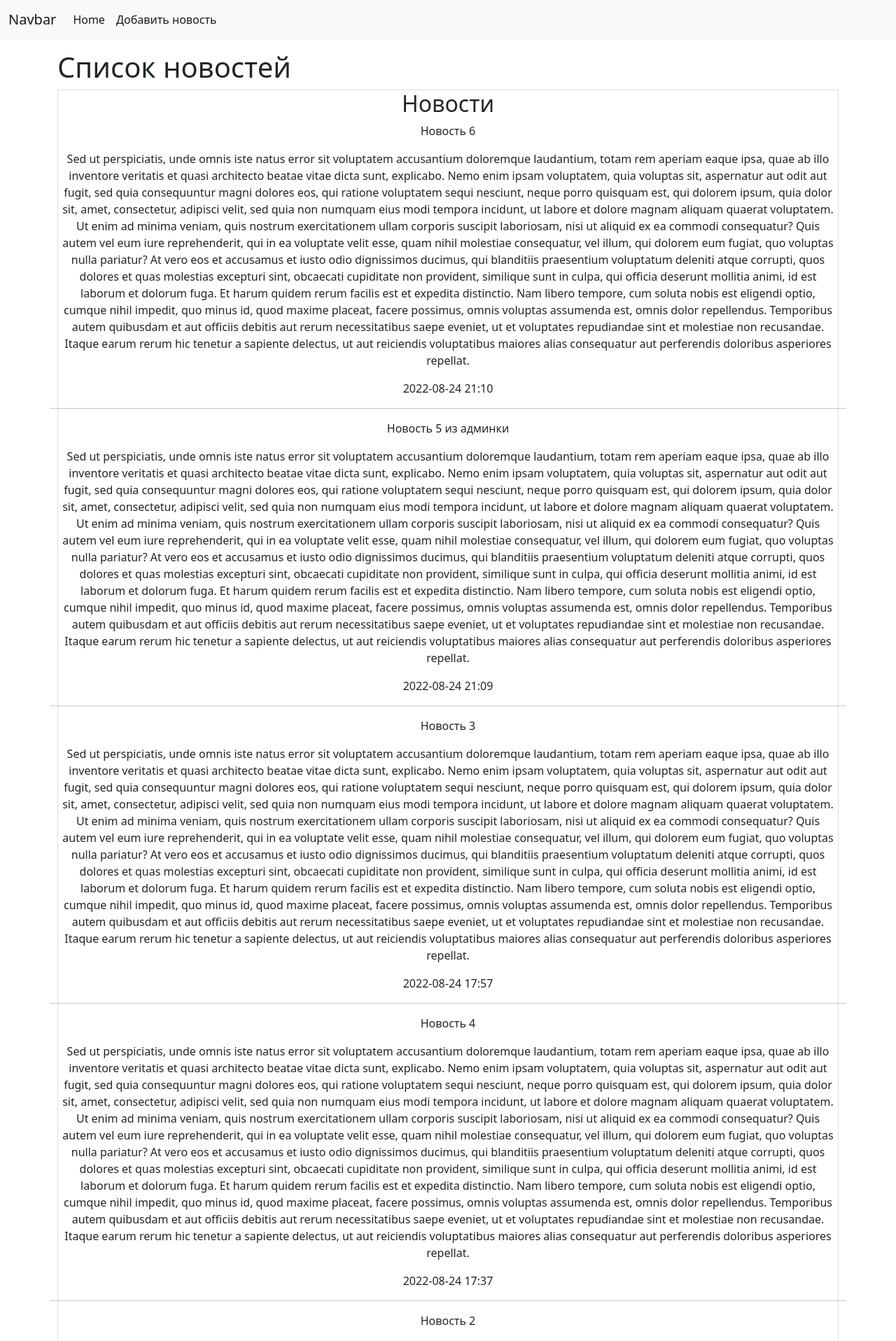
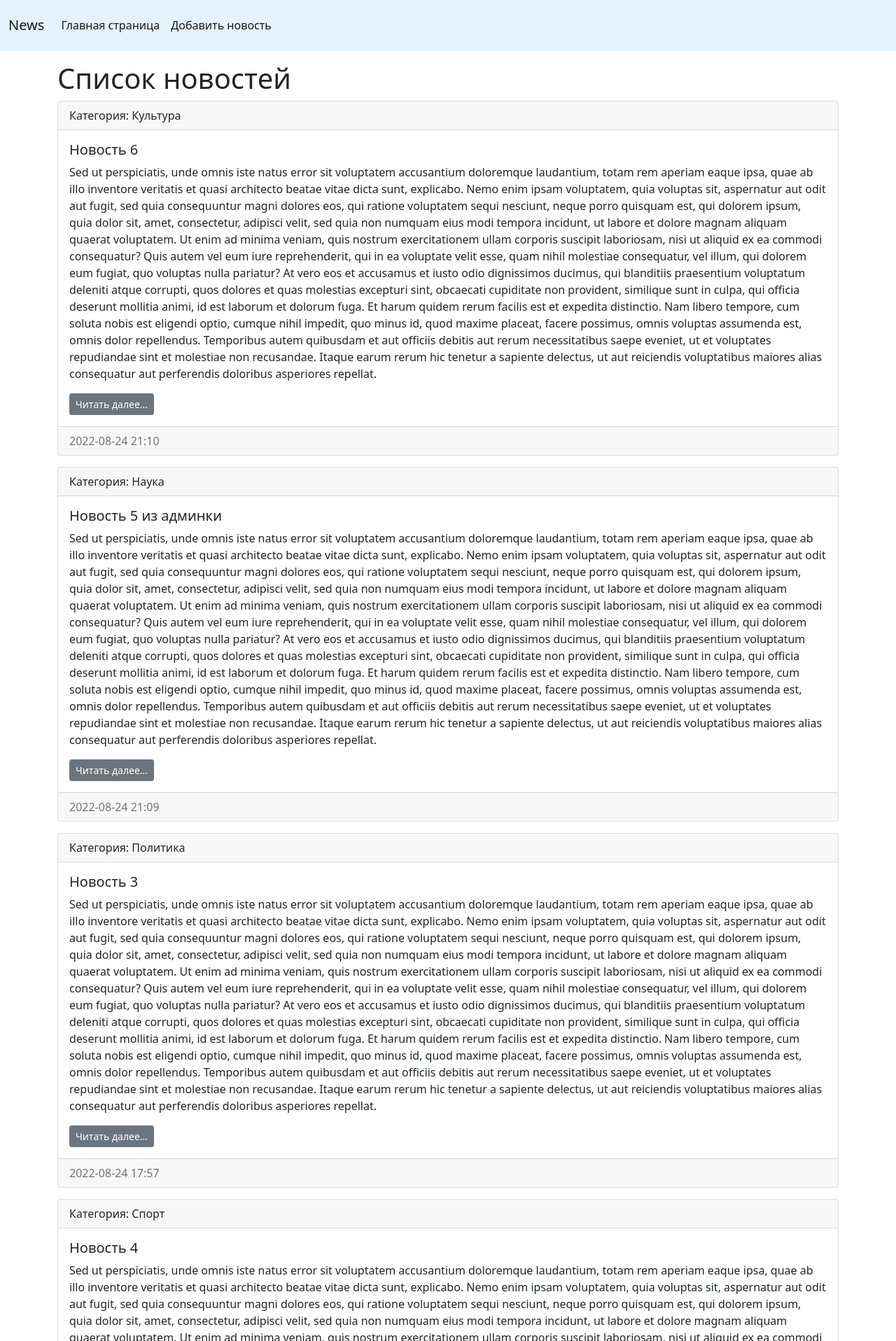
Before and after one commit to zippo761/news_blog_django, a Django app: page / in a window 1280 px wide. Shown: the top 1916 px of the page at 70% size. Run offline with Django 4.2, Linux system fonts and the light colour scheme; data comes from the database, SQL or seed files in the repository; both versions use the stored data as it was after the commit.

Commit message:
create main template index

```diff
--- a/news/templates/news/index.html
+++ b/news/templates/news/index.html
@@ -11,16 +11,17 @@
     <title>Новости</title>
   </head>
   <body>
-  <nav class="navbar navbar-expand-lg navbar-light bg-light col-mb-5">
+  <nav class="navbar navbar-light" style="background-color: #e3f2fd;">
+      <nav class="navbar navbar-expand-lg navbar-light col-mb-5">
           <div class="container-fluid">
-    <a class="navbar-brand" href="#">Navbar</a>
+            <a class="navbar-brand" href="/">News</a>
             <button class="navbar-toggler" type="button" data-toggle="collapse" data-target="#navbarSupportedContent" aria-controls="navbarSupportedContent" aria-expanded="false" aria-label="Toggle navigation">
               <span class="navbar-toggler-icon"></span>
             </button>
             <div class="collapse navbar-collapse" id="navbarSupportedContent">
               <ul class="navbar-nav mr-auto mb-2 mb-lg-0">
                 <li class="nav-item">
-          <a class="nav-link active" aria-current="page" href="/">Home</a>
+                  <a class="nav-link active" aria-current="page" href="/">Главная страница</a>
                 </li>
 
                  <li class="nav-item">
@@ -32,22 +33,27 @@
             </div>
           </div>
       </nav>
-
+  </nav>
   <div class="container mt-3">
       <h1>
           {{ title }}
       </h1>
-      <div class="card text-center">
       <div class="row">
-        <h2>
-            Новости
-        </h2>
+            <div class="col-md-12">
                 {% for item in news %}
-            <div>
-                <p>{{ item.title }}</p>
-                <p>{{ item.content }}</p>
-                <p>{{ item.created_at|date:"Y-m-d H:i" }}</p>
-            </div><hr>
+                <div class="card mb-3">
+                    <div class="card-header">
+                        Категория: {{ item.category }}
+                    </div>
+                    <div class="card-body">
+                            <h5 class="card-title">{{ item.title }} </h5>
+                            <p class="card-text">{{ item.content }}</p>
+                            <a href="#" class="btn btn-secondary btn-sm">Читать далее...</a>
+                    </div>
+                    <div class="card-footer text-muted">
+                        {{ item.created_at|date:"Y-m-d H:i" }}
+                    </div>
+                </div>
                 {% endfor %}
             </div>
       </div>
```
Also changed, not shown: db.sqlite3. Lines whose indentation alone changed are shown as unchanged.
